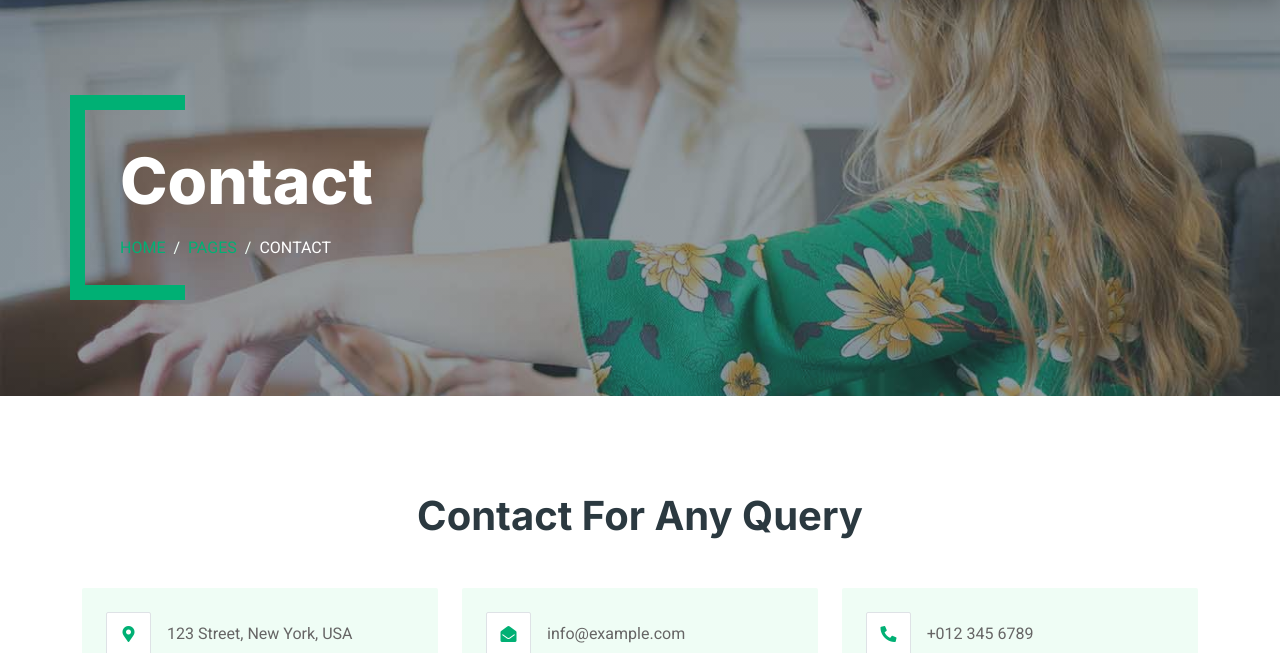
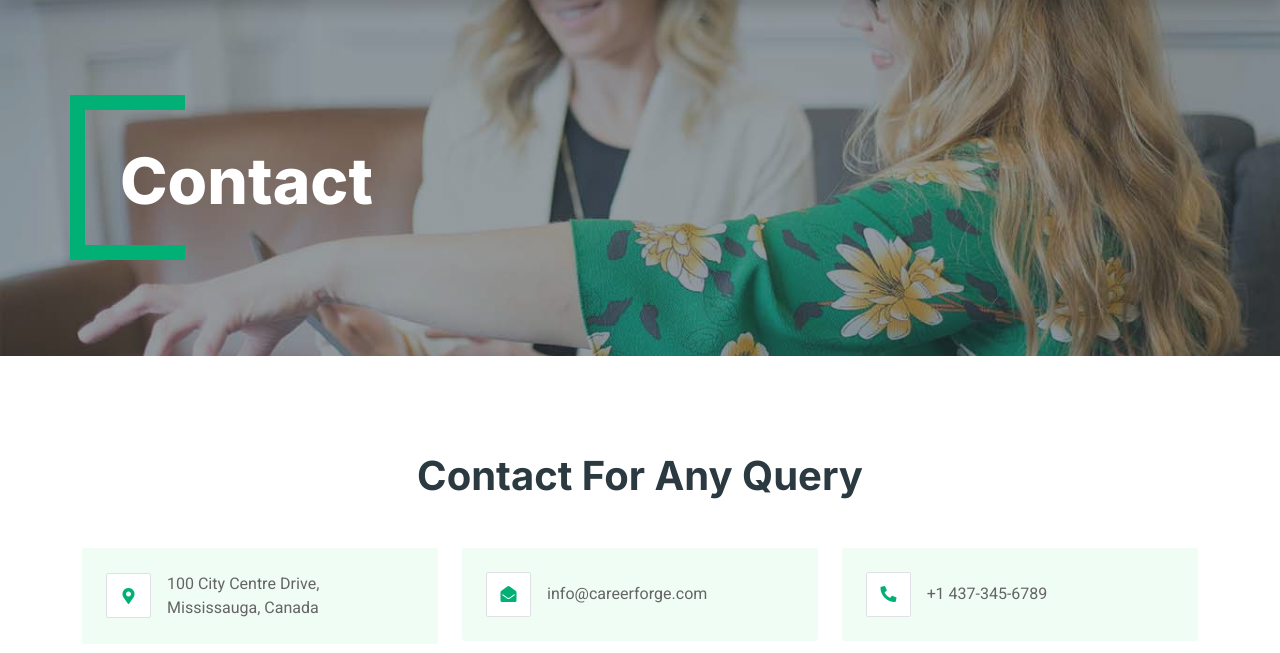
Before and after one commit to mepujan/careerForge, a Django app: page /contact-us/ in a window 1280 px wide. Shown: the part 76-729 px from the top of the page. Run offline with Django 5.2, Linux system fonts and the light colour scheme; some libraries are stand-ins or nearby versions.

Commit message:
map added and breadcrums removed

```diff
--- a/templates/contact.html
+++ b/templates/contact.html
@@ -7,13 +7,6 @@
 <div class="container-xxl py-5 bg-dark page-header mb-5">
     <div class="container my-5 pt-5 pb-4">
         <h1 class="display-3 text-white mb-3 animated slideInDown">Contact</h1>
-        <nav aria-label="breadcrumb">
-            <ol class="breadcrumb text-uppercase">
-                <li class="breadcrumb-item"><a href="#">Home</a></li>
-                <li class="breadcrumb-item"><a href="#">Pages</a></li>
-                <li class="breadcrumb-item text-white active" aria-current="page">Contact</li>
-            </ol>
-        </nav>
     </div>
 </div>
 <!-- Header End -->
@@ -32,7 +25,7 @@
                                 style="width: 45px; height: 45px;">
                                 <i class="fa fa-map-marker-alt text-primary"></i>
                             </div>
-                            <span>123 Street, New York, USA</span>
+                            <span>100 City Centre Drive, Mississauga, Canada</span>
                         </div>
                     </div>
                     <div class="col-md-4 wow fadeIn" data-wow-delay="0.3s">
@@ -41,7 +34,7 @@
                                 style="width: 45px; height: 45px;">
                                 <i class="fa fa-envelope-open text-primary"></i>
                             </div>
-                            <span>info@example.com</span>
+                            <span>info@careerforge.com</span>
                         </div>
                     </div>
                     <div class="col-md-4 wow fadeIn" data-wow-delay="0.5s">
@@ -50,22 +43,19 @@
                                 style="width: 45px; height: 45px;">
                                 <i class="fa fa-phone-alt text-primary"></i>
                             </div>
-                            <span>+012 345 6789</span>
+                            <span>+1 437-345-6789</span>
                         </div>
                     </div>
                 </div>
             </div>
             <div class="col-md-6 wow fadeInUp" data-wow-delay="0.1s">
                 <iframe class="position-relative rounded w-100 h-100"
-                    src="https://www.google.com/maps/embed?pb=!1m18!1m12!1m3!1d3001156.4288297426!2d-78.01371936852176!3d42.72876761954724!2m3!1f0!2f0!3f0!3m2!1i1024!2i768!4f13.1!3m3!1m2!1s0x4ccc4bf0f123a5a9%3A0xddcfc6c1de189567!2sNew%20York%2C%20USA!5e0!3m2!1sen!2sbd!4v1603794290143!5m2!1sen!2sbd"
+                    src="https://www.google.com/maps/embed?pb=!1m18!1m12!1m3!1d2889.650054143321!2d-79.64504812513707!3d43.593004956324!2m3!1f0!2f0!3f0!3m2!1i1024!2i768!4f13.1!3m3!1m2!1s0x882b47149e001f97%3A0xf50b13c4cabe7fbc!2sSquare%20One%20Shopping%20Centre!5e0!3m2!1sen!2sca!4v1706728106260!5m2!1sen!2sca"
                     frameborder="0" style="min-height: 400px; border:0;" allowfullscreen="" aria-hidden="false"
                     tabindex="0"></iframe>
             </div>
             <div class="col-md-6">
                 <div class="wow fadeInUp" data-wow-delay="0.5s">
-                    <p class="mb-4">The contact form is currently inactive. Get a functional and working contact form
-                        with Ajax & PHP in a few minutes. Just copy and paste the files, add a little code and you're
-                        done. <a href="https://htmlcodex.com/contact-form">Download Now</a>.</p>
                     <form>
                         <div class="row g-3">
                             <div class="col-md-6">
```
Also changed, not shown: templates/about.html (+0 -7 lines).
